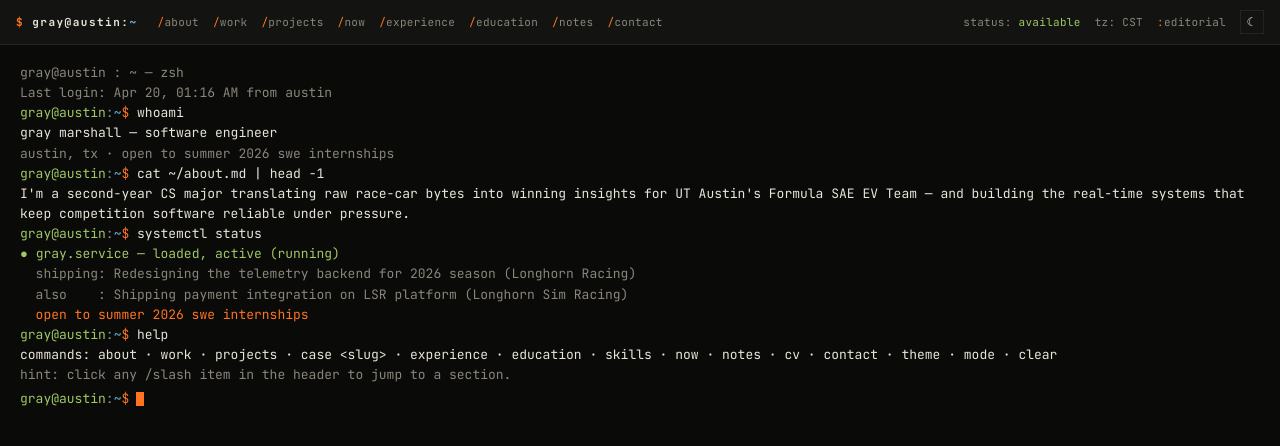
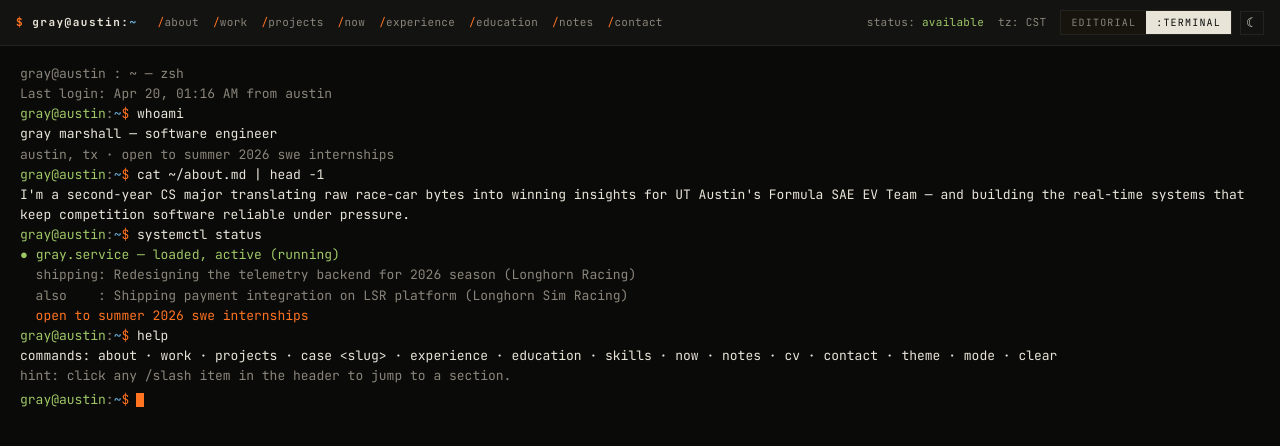
Before and after one commit to GrayM8/portfolio-site, a Next.js app: page /tui in a window 1280 px wide. Shown: the top 446 px of the page. Built offline with nearby package versions, Linux system fonts and the light colour scheme.

Commit message:
feat(controls): restore pill-style ModeControls visual but route-driven (Link nav, usePathname for active)

```diff
--- a/src/components/ModeControls.tsx
+++ b/src/components/ModeControls.tsx
@@ -1,17 +1,19 @@
 "use client";
 
+import Link from "next/link";
+import { usePathname } from "next/navigation";
 import { useModeTheme } from "./ModeThemeProvider";
 
 type Props = {
-  /** Visual density — "editorial" uses site colors; "terminal" is tuned for dark terminal header. */
   palette: "editorial" | "terminal";
 };
 
 export function ModeControls({ palette }: Props) {
-  const { mode, theme, setMode, toggleTheme } = useModeTheme();
+  const pathname = usePathname();
+  const { theme, toggleTheme } = useModeTheme();
   const isDark = theme === "dark";
+  const isTerminal = pathname?.startsWith("/tui");
 
-  // Resolve colors for the two call sites so the control blends cleanly in either header.
   const col =
     palette === "editorial"
       ? {
@@ -20,6 +22,7 @@ export function ModeControls({ palette }: Props) {
           inactive: "var(--sub)",
           rule: "var(--rule)",
           track: isDark ? "rgba(255,255,255,0.04)" : "rgba(0,0,0,0.03)",
+          iconColor: "var(--ink)",
         }
       : {
           active: isDark ? "#e8e4d8" : "#14130f",
@@ -27,6 +30,7 @@ export function ModeControls({ palette }: Props) {
           inactive: isDark ? "#8a857a" : "#5a554a",
           rule: isDark ? "#24231f" : "#c7bfad",
           track: isDark ? "#16140d" : "#e3d9c4",
+          iconColor: isDark ? "#e8e4d8" : "#14130f",
         };
 
   return (
@@ -38,39 +42,38 @@ export function ModeControls({ palette }: Props) {
           background: col.track,
         }}
       >
-        <button
-          onClick={() => setMode("editorial")}
-          aria-pressed={mode === "editorial"}
-          className="px-2.5 py-1 text-[10px] tracking-[0.12em] uppercase cursor-pointer transition-colors"
+        <Link
+          href="/"
+          aria-current={!isTerminal ? "page" : undefined}
+          className="px-2.5 py-1 text-[10px] tracking-[0.12em] uppercase transition-colors no-underline"
           style={{
-            background: mode === "editorial" ? col.active : "transparent",
-            color: mode === "editorial" ? col.activeText : col.inactive,
-            border: "none",
+            background: !isTerminal ? col.active : "transparent",
+            color: !isTerminal ? col.activeText : col.inactive,
           }}
         >
           Editorial
-        </button>
-        <button
-          onClick={() => setMode("terminal")}
-          aria-pressed={mode === "terminal"}
-          className="px-2.5 py-1 text-[10px] tracking-[0.12em] uppercase cursor-pointer transition-colors"
+        </Link>
+        <Link
+          href="/tui"
+          aria-current={isTerminal ? "page" : undefined}
+          className="px-2.5 py-1 text-[10px] tracking-[0.12em] uppercase transition-colors no-underline"
           style={{
-            background: mode === "terminal" ? col.active : "transparent",
-            color: mode === "terminal" ? col.activeText : col.inactive,
-            border: "none",
+            background: isTerminal ? col.active : "transparent",
+            color: isTerminal ? col.activeText : col.inactive,
           }}
         >
           :terminal
-        </button>
+        </Link>
       </div>
       <button
+        type="button"
         onClick={toggleTheme}
         title={isDark ? "Switch to light" : "Switch to dark"}
         aria-label={isDark ? "Switch to light theme" : "Switch to dark theme"}
         className="inline-flex items-center justify-center w-6 h-6 text-[13px] cursor-pointer transition-colors"
         style={{
           background: "transparent",
-          color: palette === "editorial" ? "var(--ink)" : col.active,
+          color: col.iconColor,
           border: `1px solid ${col.rule}`,
         }}
       >
--- a/src/components/editorial/EditorialHeader.tsx
+++ b/src/components/editorial/EditorialHeader.tsx
@@ -2,7 +2,7 @@
 
 import { useEffect, useState } from "react";
 import Link from "next/link";
-import { ThemeToggle } from "../ThemeToggle";
+import { ModeControls } from "../ModeControls";
 import { useModeTheme } from "../ModeThemeProvider";
 import { paletteFor } from "./palette";
 import { useAustinTemp } from "@/lib/weather";
@@ -115,13 +115,7 @@ export function EditorialHeader({ active, homeRoute = false }: Props) {
             >
               ↓ Resume
             </a>
-            <Link
-              href="/tui"
-              className="o3-link whitespace-nowrap text-[color:var(--sub)]"
-            >
-              :terminal
-            </Link>
-            <ThemeToggle palette="editorial" />
+            <ModeControls palette="editorial" />
           </div>
         </div>
       </nav>
--- a/src/components/terminal/TerminalSite.tsx
+++ b/src/components/terminal/TerminalSite.tsx
@@ -9,9 +9,8 @@ import {
   type FormEvent,
   type KeyboardEvent,
 } from "react";
-import Link from "next/link";
 import { PORTFOLIO } from "@/data/portfolio";
-import { ThemeToggle } from "../ThemeToggle";
+import { ModeControls } from "../ModeControls";
 import { useModeTheme } from "../ModeThemeProvider";
 
 type Palette = {
@@ -649,14 +648,7 @@ export function TerminalSite() {
             status: <span style={{ color: c.green }}>available</span>
           </span>
           <span>tz: CST</span>
-          <Link
-            href="/"
-            className="tui-slash"
-            style={{ color: c.sub, textDecoration: "none" }}
-          >
-            <span style={{ color: c.accent }}>:</span>editorial
-          </Link>
-          <ThemeToggle palette="terminal" />
+          <ModeControls palette="terminal" />
         </div>
       </header>
 
```
